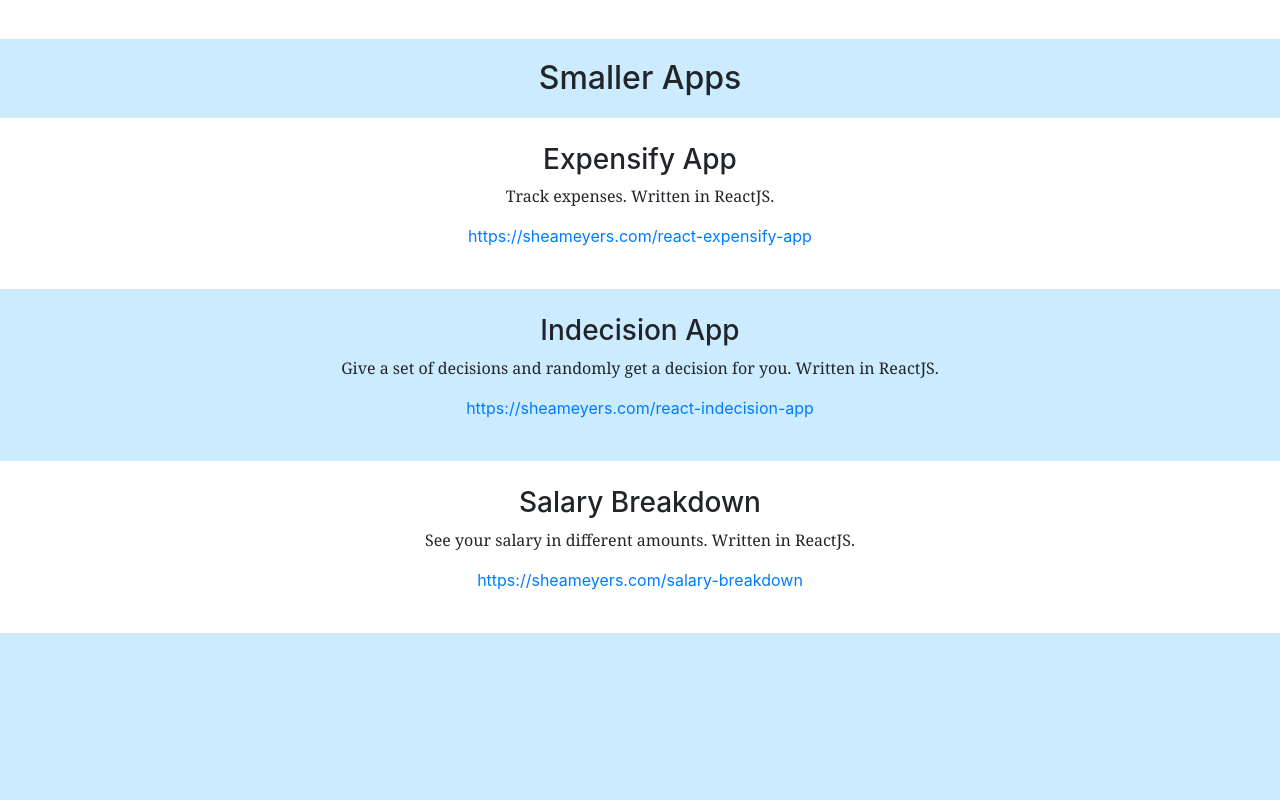
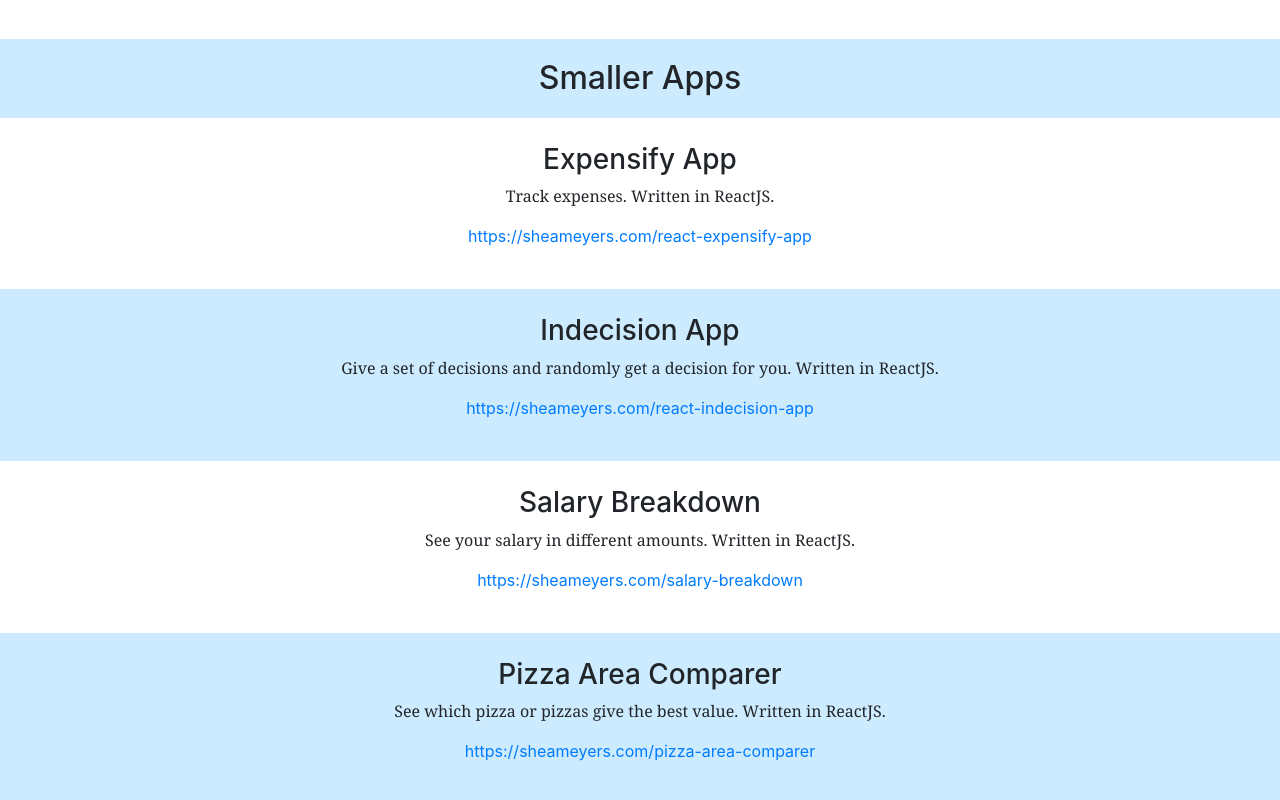
Before and after one commit to SheaMeyers/SheaMeyers.github.io, a React (Create React App) app: page / in a window 1280 px wide. Shown: the part 1086-1886 px from the top of the page. Before the commit the page ends 1719 px from the top, so only its background shows below. Built offline with nearby package versions, Linux system fonts and the light colour scheme.

Commit message:
Add app to homepage

```diff
--- a/src/Home.tsx
+++ b/src/Home.tsx
@@ -44,6 +44,11 @@ const Home: React.FC = () => {
                     <p>See your salary in different amounts.  Written in ReactJS.</p>
                     <a href="https://sheameyers.com/salary-breakdown" target="_blank" rel="noopener noreferrer">https://sheameyers.com/salary-breakdown</a>
                 </div>
+                <div className="Projects-portion--project__non-white-section">
+                    <h3>Pizza Area Comparer</h3>
+                    <p>See which pizza or pizzas give the best value.  Written in ReactJS.</p>
+                    <a href="https://sheameyers.com/pizza-area-comparer" target="_blank" rel="noopener noreferrer">https://sheameyers.com/pizza-area-comparer</a>
+                </div>
             </div>
         </div>
     );
```
